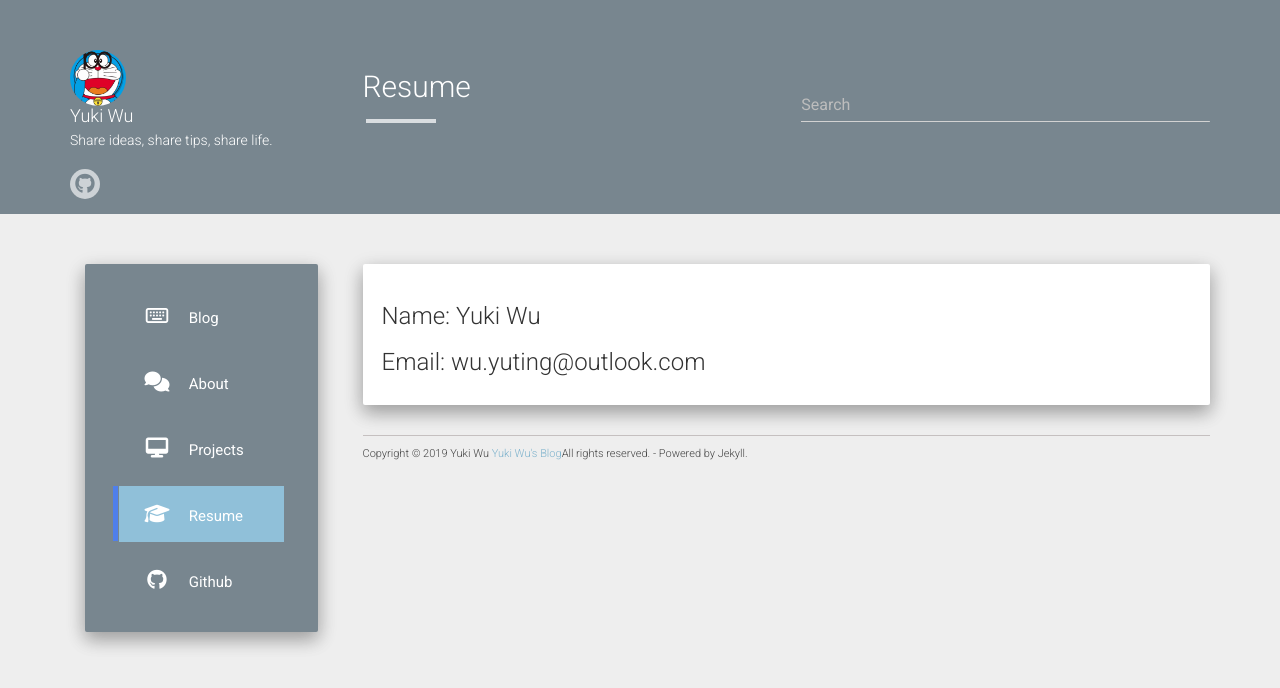
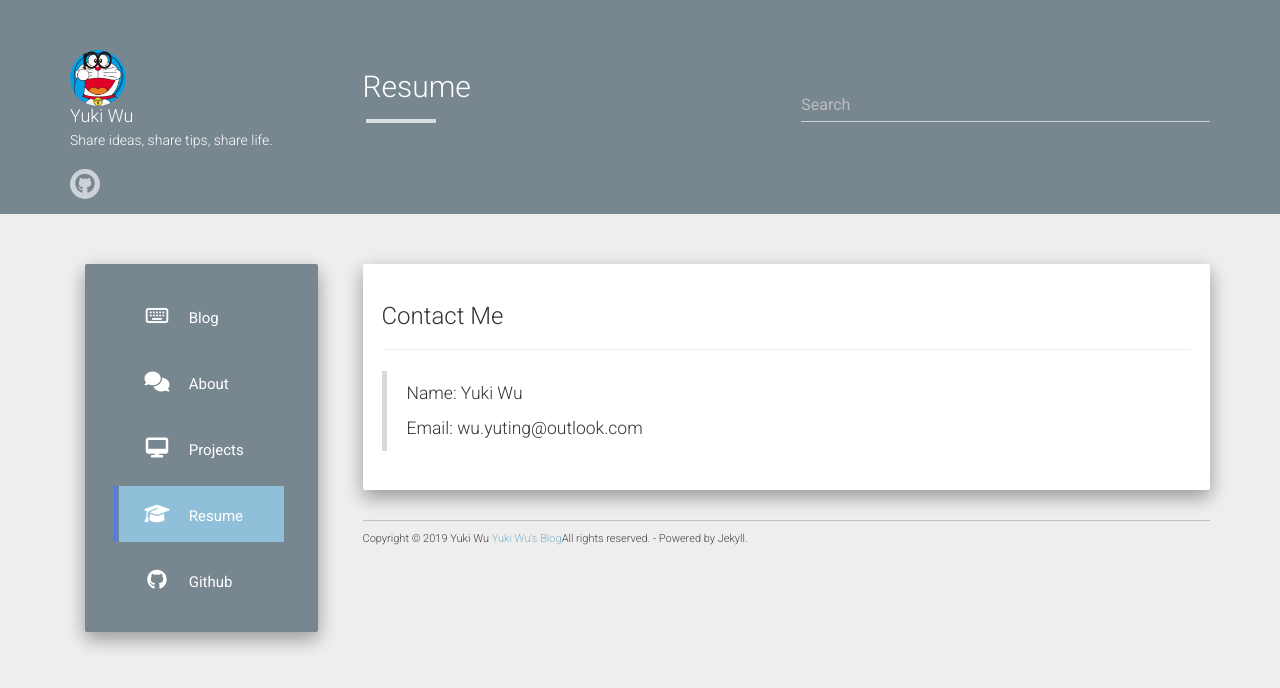
Before and after one commit to wuyuki/wuyuki.github.io, a Jekyll site: the page built from resume.md, in a window 1280 px wide. Shown: the top 688 px of the page. Built offline with Jekyll 4.4.1, drawn with Linux system fonts in a browser that asks for light colours; nearby versions of some CDN libraries.

Commit message:
//Init commit

```diff
--- a/resume.md
+++ b/resume.md
@@ -4,5 +4,9 @@ title: Resume
 permalink: /resume/
 ---
 
-### Name: Yuki Wu
-### Email: wu.yuting@outlook.com
+<h3> Contact Me </h3>
+<hr/>
+<blockquote>
+<p>Name: Yuki Wu</p>
+<p>Email: wu.yuting@outlook.com</p>
+</blockquote>
```
Also changed, not shown: _data/projects.json (+7 -0 lines), static/img/SCUTLogo.jpg (added), static/projects/FittingFunctionLibrary.png (added).
